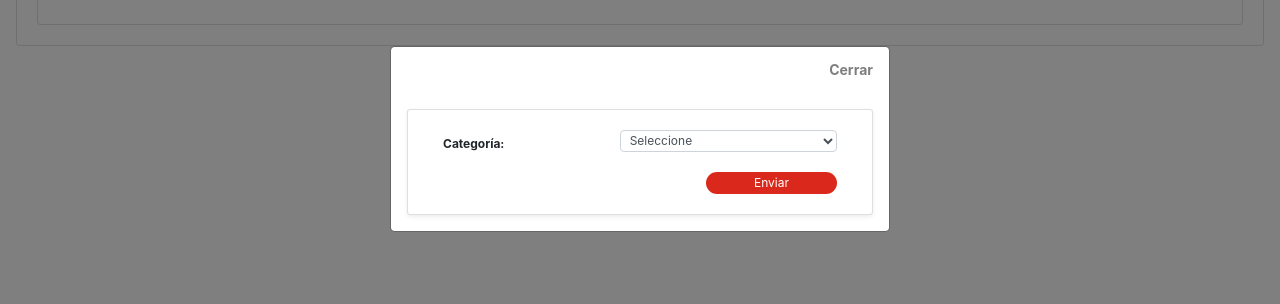
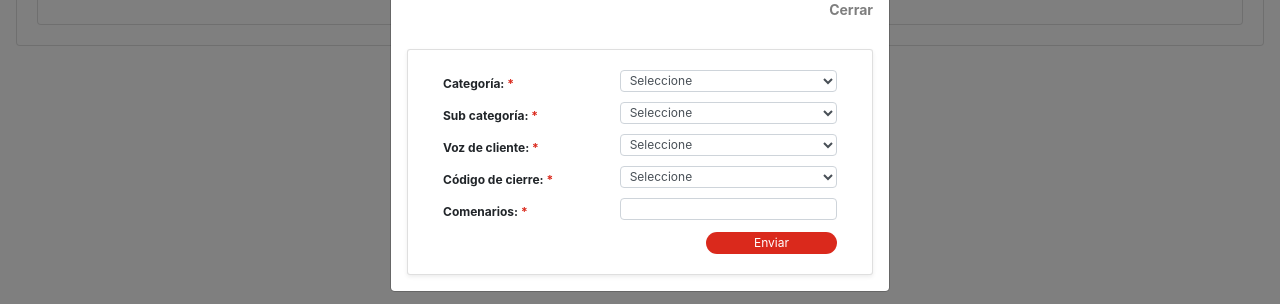
Before and after one commit to elkinjimenez/centrales-riesgo, an Angular app: page / in a window 1280 px wide. Both pictures are taken after a click on the button "Finzalizar atención". Shown: the part 261-565 px from the top of the page. Built offline with nearby package versions, Linux system fonts and the light colour scheme; no server answers.

Commit message:
Adeltantos en el modal de finalizar atención

```diff
--- a/src/app/Shared/Components/finalizar-atencion/finalizar-atencion.component.html
+++ b/src/app/Shared/Components/finalizar-atencion/finalizar-atencion.component.html
@@ -13,16 +13,54 @@
           <div class="card-body">
             <div class="container-fluid">
               <div class="row">
-                <div class="col-md-5">
-                  <label for="categoria" class="col-form-label">Categoría:</label>
+                <div class="mb-2 col-md-5">
+                  <label for="categoria" class="col-form-label">Categoría: <span
+                      class="text-danger font-weight-bold">*</span></label>
                 </div>
-                <div class="col-md-7">
+                <div class="mb-2 col-md-7">
                   <select class="form-control input-peque" id="categoria">
                     <option value="" selected disabled>Seleccione</option>
                     <option value=""></option>
                   </select>
                 </div>
-                <div class="col-12 pt-3 text-right">
+                <div class="mb-2 col-md-5">
+                  <label for="subcategoria" class="col-form-label">Sub categoría: <span
+                      class="text-danger font-weight-bold">*</span></label>
+                </div>
+                <div class="mb-2 col-md-7">
+                  <select class="form-control input-peque" id="subcategoria">
+                    <option value="" selected disabled>Seleccione</option>
+                    <option value=""></option>
+                  </select>
+                </div>
+                <div class="mb-2 col-md-5">
+                  <label for="vozcliente" class="col-form-label">Voz de cliente: <span
+                      class="text-danger font-weight-bold">*</span></label>
+                </div>
+                <div class="mb-2 col-md-7">
+                  <select class="form-control input-peque" id="vozcliente">
+                    <option value="" selected disabled>Seleccione</option>
+                    <option value=""></option>
+                  </select>
+                </div>
+                <div class="mb-2 col-md-5">
+                  <label for="codigocierrre" class="col-form-label">Código de cierre: <span
+                      class="text-danger font-weight-bold">*</span></label>
+                </div>
+                <div class="mb-2 col-md-7">
+                  <select class="form-control input-peque" id="codigocierrre">
+                    <option value="" selected disabled>Seleccione</option>
+                    <option value=""></option>
+                  </select>
+                </div>
+                <div class="mb-2 col-md-5">
+                  <label for="comentarios" class="col-form-label">Comenarios: <span
+                      class="text-danger font-weight-bold">*</span></label>
+                </div>
+                <div class="mb-2 col-md-7">
+                  <input type="text" class="form-control input-peque" id="comentarios">
+                </div>
+                <div class="col-12 text-right">
                   <button type="button" class="btn btn-danger tamano px-5">Enviar</button>
                 </div>
               </div>
```
